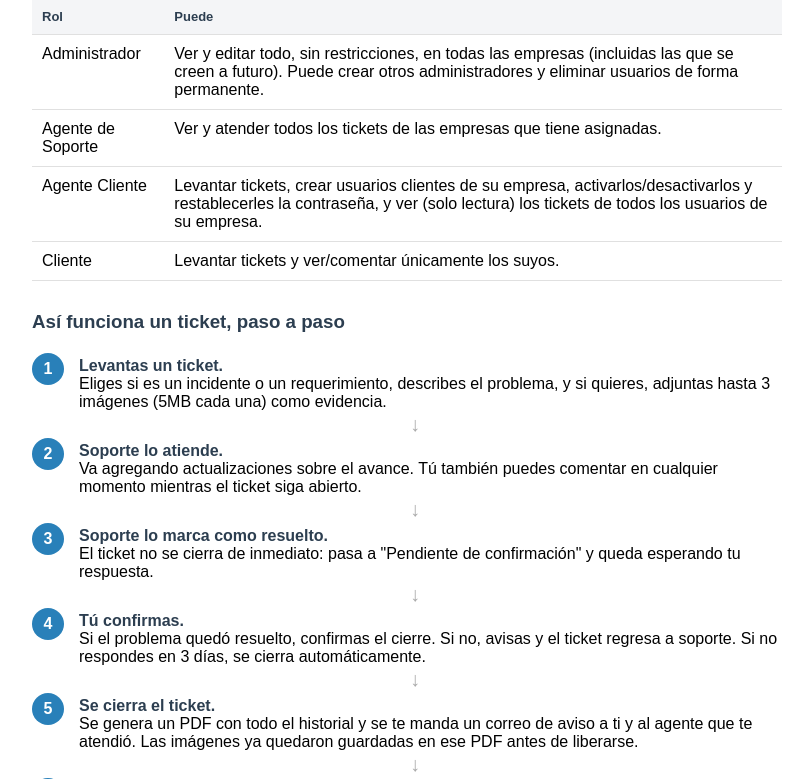
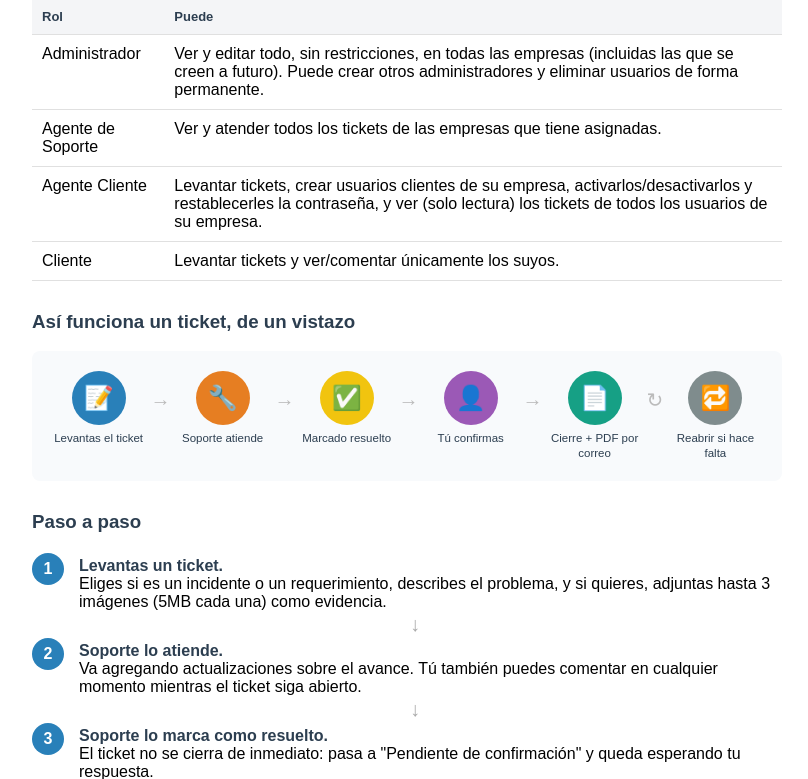
Before and after one commit to EliseoMx/tickets, a Django app: page /ayuda/ in a window 1280 px wide. Shown: the part 325-1104 px from the top of the page, without its empty margins (233-1041 px from the left). Run offline with Django 5.2, Linux system fonts and the light colour scheme.

Commit message:
Quitar INCAP fijo del texto y agregar flujo visual a la ayuda
- El nombre del sistema ya no queda fijo como "INCAP" en ningún lado:
  los 17 títulos de pestaña y los correos (bienvenida, restablecimiento,
  cambio de contraseña, cierre) ahora usan NOMBRE_SISTEMA en vez de
  texto hardcodeado.
- README actualizado: secciones de Seguridad, textos configurables,
  cuenta protegida, y pasos de configuración con las variables nuevas.
  Se quitó la sección de pendientes ya resuelta.
- La página de ayuda ahora incluye un diagrama de flujo visual (íconos
  genéricos en círculos de colores, sin archivos externos) además del
  detalle paso a paso que ya existía.

```diff
--- a/tickets/templates/tickets/atender_ticket.html
+++ b/tickets/templates/tickets/atender_ticket.html
@@ -3,7 +3,7 @@
 
 <head>
     <meta charset="UTF-8">
-    <title>Ticket #{{ ticket.id }} - INCAP</title>
+    <title>Ticket #{{ ticket.id }} - {{ nombre_sistema }}</title>
     <style>
         body {
             font-family: Arial, sans-serif;
--- a/tickets/templates/tickets/ayuda.html
+++ b/tickets/templates/tickets/ayuda.html
@@ -3,7 +3,7 @@
 
 <head>
     <meta charset="UTF-8">
-    <title>¿Cómo funciono? - INCAP</title>
+    <title>¿Cómo funciono? - {{ nombre_sistema }}</title>
     <style>
         body {
             font-family: Arial, sans-serif;
@@ -156,6 +156,49 @@
             margin: 2px 0 2px 16px;
         }
 
+        .flujo-visual {
+            display: flex;
+            align-items: flex-start;
+            justify-content: center;
+            flex-wrap: wrap;
+            gap: 6px;
+            margin: 15px 0 25px 0;
+            padding: 20px 10px;
+            background: #f8fafc;
+            border-radius: 8px;
+        }
+
+        .paso-visual {
+            display: flex;
+            flex-direction: column;
+            align-items: center;
+            width: 92px;
+            text-align: center;
+        }
+
+        .icono-circulo {
+            width: 54px;
+            height: 54px;
+            border-radius: 50%;
+            display: flex;
+            align-items: center;
+            justify-content: center;
+            font-size: 24px;
+            margin-bottom: 6px;
+        }
+
+        .paso-visual span {
+            font-size: 11.5px;
+            color: #2c3e50;
+            line-height: 1.3;
+        }
+
+        .flecha-visual {
+            font-size: 20px;
+            color: #bbb;
+            margin-top: 17px;
+        }
+
         .tips {
             background: #eaf2f8;
             border-radius: 6px;
@@ -223,7 +266,40 @@
             </tbody>
         </table>
 
-        <h3>Así funciona un ticket, paso a paso</h3>
+        <h3>Así funciona un ticket, de un vistazo</h3>
+        <div class="flujo-visual">
+            <div class="paso-visual">
+                <div class="icono-circulo" style="background-color:#2980b9;">📝</div>
+                <span>Levantas el ticket</span>
+            </div>
+            <div class="flecha-visual">→</div>
+            <div class="paso-visual">
+                <div class="icono-circulo" style="background-color:#e67e22;">🔧</div>
+                <span>Soporte atiende</span>
+            </div>
+            <div class="flecha-visual">→</div>
+            <div class="paso-visual">
+                <div class="icono-circulo" style="background-color:#f1c40f;">✅</div>
+                <span>Marcado resuelto</span>
+            </div>
+            <div class="flecha-visual">→</div>
+            <div class="paso-visual">
+                <div class="icono-circulo" style="background-color:#9b59b6;">👤</div>
+                <span>Tú confirmas</span>
+            </div>
+            <div class="flecha-visual">→</div>
+            <div class="paso-visual">
+                <div class="icono-circulo" style="background-color:#16a085;">📄</div>
+                <span>Cierre + PDF por correo</span>
+            </div>
+            <div class="flecha-visual">↻</div>
+            <div class="paso-visual">
+                <div class="icono-circulo" style="background-color:#7f8c8d;">🔁</div>
+                <span>Reabrir si hace falta</span>
+            </div>
+        </div>
+
+        <h3>Paso a paso</h3>
         <div class="flujo">
             <div class="paso">
                 <div class="paso-numero">1</div>
--- a/tickets/templates/tickets/bandeja_tickets.html
+++ b/tickets/templates/tickets/bandeja_tickets.html
@@ -2,7 +2,7 @@
 <html lang="es">
 <head>
     <meta charset="UTF-8">
-    <title>Bandeja de tickets - INCAP</title>
+    <title>Bandeja de tickets - {{ nombre_sistema }}</title>
     <style>
         body { font-family: Arial, sans-serif; background-color: #f4f5f7; margin: 0; padding: 0; }
         header { background-color: #2c3e50; color: white; padding: 20px 30px; display: flex; justify-content: space-between; align-items: center; }
--- a/tickets/templates/tickets/bloqueado.html
+++ b/tickets/templates/tickets/bloqueado.html
@@ -3,7 +3,7 @@
 
 <head>
     <meta charset="UTF-8">
-    <title>Acceso bloqueado - INCAP</title>
+    <title>Acceso bloqueado - {{ nombre_sistema }}</title>
     <style>
         body {
             font-family: Arial, sans-serif;
--- a/tickets/templates/tickets/cambiar_password.html
+++ b/tickets/templates/tickets/cambiar_password.html
@@ -3,7 +3,7 @@
 
 <head>
     <meta charset="UTF-8">
-    <title>Cambiar contraseña - INCAP</title>
+    <title>Cambiar contraseña - {{ nombre_sistema }}</title>
     <style>
         body {
             font-family: Arial, sans-serif;
--- a/tickets/templates/tickets/cargar_usuarios.html
+++ b/tickets/templates/tickets/cargar_usuarios.html
@@ -3,7 +3,7 @@
 
 <head>
     <meta charset="UTF-8">
-    <title>Carga masiva de usuarios - INCAP</title>
+    <title>Carga masiva de usuarios - {{ nombre_sistema }}</title>
     <style>
         body {
             font-family: Arial, sans-serif;
--- a/tickets/templates/tickets/crear_empresa.html
+++ b/tickets/templates/tickets/crear_empresa.html
@@ -3,7 +3,7 @@
 
 <head>
     <meta charset="UTF-8">
-    <title>Nueva empresa - INCAP</title>
+    <title>Nueva empresa - {{ nombre_sistema }}</title>
     <style>
         body {
             font-family: Arial, sans-serif;
--- a/tickets/templates/tickets/crear_ticket.html
+++ b/tickets/templates/tickets/crear_ticket.html
@@ -3,7 +3,7 @@
 
 <head>
     <meta charset="UTF-8">
-    <title>Nuevo {{ tipo_label }} - INCAP</title>
+    <title>Nuevo {{ tipo_label }} - {{ nombre_sistema }}</title>
     <style>
         body {
             font-family: Arial, sans-serif;
--- a/tickets/templates/tickets/crear_usuario.html
+++ b/tickets/templates/tickets/crear_usuario.html
@@ -3,7 +3,7 @@
 
 <head>
     <meta charset="UTF-8">
-    <title>Crear usuario - INCAP</title>
+    <title>Crear usuario - {{ nombre_sistema }}</title>
     <style>
         body {
             font-family: Arial, sans-serif;
--- a/tickets/templates/tickets/editar_empresas.html
+++ b/tickets/templates/tickets/editar_empresas.html
@@ -3,7 +3,7 @@
 
 <head>
     <meta charset="UTF-8">
-    <title>Editar empresas - INCAP</title>
+    <title>Editar empresas - {{ nombre_sistema }}</title>
     <style>
         body {
             font-family: Arial, sans-serif;
--- a/tickets/templates/tickets/historial_tickets.html
+++ b/tickets/templates/tickets/historial_tickets.html
@@ -3,7 +3,7 @@
 
 <head>
     <meta charset="UTF-8">
-    <title>Historial de tickets - INCAP</title>
+    <title>Historial de tickets - {{ nombre_sistema }}</title>
     <style>
         body {
             font-family: Arial, sans-serif;
--- a/tickets/templates/tickets/lista_empresas.html
+++ b/tickets/templates/tickets/lista_empresas.html
@@ -3,7 +3,7 @@
 
 <head>
     <meta charset="UTF-8">
-    <title>Empresas - INCAP</title>
+    <title>Empresas - {{ nombre_sistema }}</title>
     <style>
         body {
             font-family: Arial, sans-serif;
--- a/tickets/templates/tickets/lista_usuarios.html
+++ b/tickets/templates/tickets/lista_usuarios.html
@@ -3,7 +3,7 @@
 
 <head>
     <meta charset="UTF-8">
-    <title>Usuarios - INCAP</title>
+    <title>Usuarios - {{ nombre_sistema }}</title>
     <style>
         body {
             font-family: Arial, sans-serif;
--- a/tickets/templates/tickets/login.html
+++ b/tickets/templates/tickets/login.html
@@ -3,7 +3,7 @@
 
 <head>
     <meta charset="UTF-8">
-    <title>Iniciar sesión - INCAP</title>
+    <title>Iniciar sesión - {{ nombre_sistema }}</title>
     <style>
         body {
             font-family: Arial, sans-serif;
--- a/tickets/templates/tickets/portal_empresa.html
+++ b/tickets/templates/tickets/portal_empresa.html
@@ -3,7 +3,7 @@
 
 <head>
     <meta charset="UTF-8">
-    <title>{{ empresa.nombre }} - INCAP</title>
+    <title>{{ empresa.nombre }} - {{ nombre_sistema }}</title>
     <style>
         body {
             font-family: Arial, sans-serif;
--- a/tickets/templates/tickets/ticket_creado.html
+++ b/tickets/templates/tickets/ticket_creado.html
@@ -3,7 +3,7 @@
 
 <head>
     <meta charset="UTF-8">
-    <title>Ticket creado - INCAP</title>
+    <title>Ticket creado - {{ nombre_sistema }}</title>
     <style>
         body {
             font-family: Arial, sans-serif;
--- a/tickets/templates/tickets/ver_ticket_cliente.html
+++ b/tickets/templates/tickets/ver_ticket_cliente.html
@@ -3,7 +3,7 @@
 
 <head>
     <meta charset="UTF-8">
-    <title>Ticket #{{ ticket.id }} - INCAP</title>
+    <title>Ticket #{{ ticket.id }} - {{ nombre_sistema }}</title>
     <style>
         body {
             font-family: Arial, sans-serif;
```
Also changed, not shown: tickets/services.py (+8 -8 lines), README.md.
